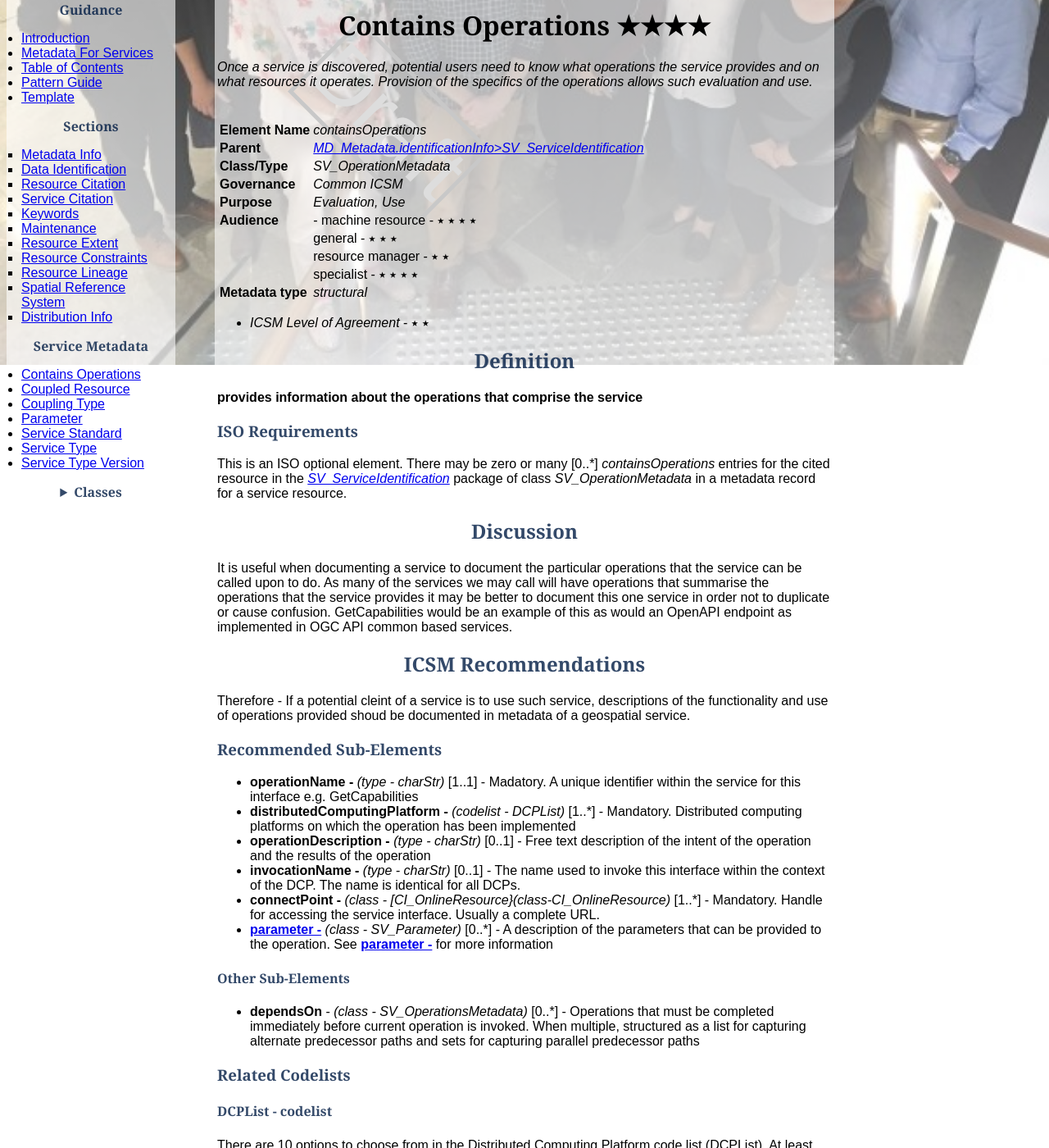
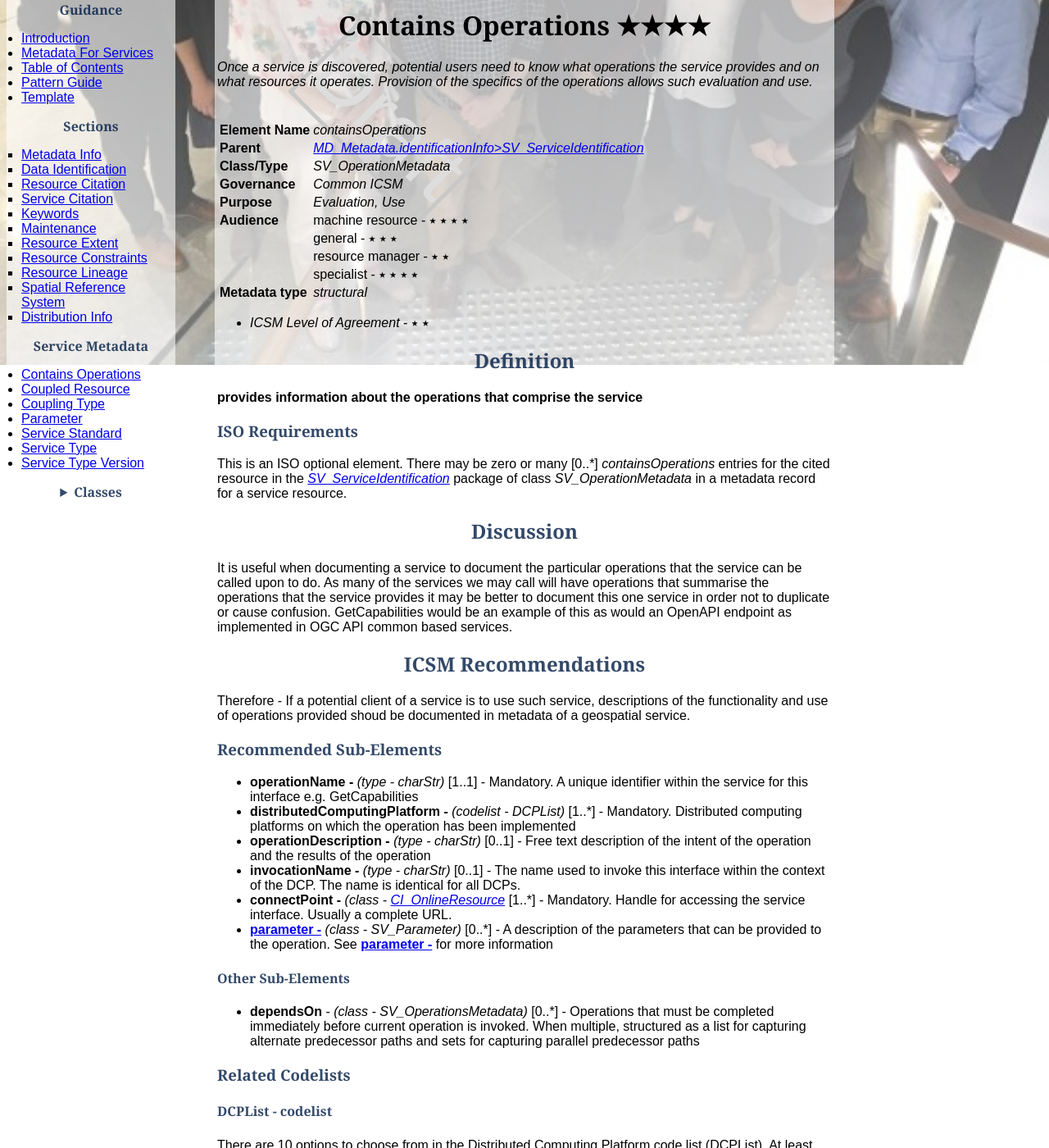
Before and after one commit to OpenWork-NZ/mdwg, a Jekyll site: the page built from docs/_defs/ContainsOperations.md, in a window 1280 px wide and 1400 px high, scrolled down 425 px. Shown: the whole window at 82% size. Built offline with Jekyll 4.4.1, drawn with Linux system fonts in a browser that asks for light colours; some of the changed text lies outside the part shown.

Commit message:
Fix typos for ContainsOperations

```diff
--- a/docs/_defs/ContainsOperations.md
+++ b/docs/_defs/ContainsOperations.md
@@ -16,7 +16,7 @@ title: Contains Operations
 | **Class/Type** | *SV_OperationMetadata* |
 | **Governance** |  *Common ICSM* |
 | **Purpose** | *Evaluation, Use* |
-| **Audience** |- machine resource - ⭑ ⭑ ⭑ ⭑ |
+| **Audience** | machine resource - ⭑ ⭑ ⭑ ⭑ |
 |  | general - ⭑ ⭑ ⭑|
 |  | resource manager - ⭑ ⭑ |
 |  | specialist - ⭑ ⭑ ⭑ ⭑ |
@@ -37,16 +37,16 @@ It is useful when documenting a service to document the particular operations th
 
 ## ICSM Recommendations
 
-Therefore - If a potential cleint of a service is to use such service, descriptions of the functionality and use of operations provided shoud be documented in metadata of a geospatial service.
+Therefore - If a potential client of a service is to use such service, descriptions of the functionality and use of operations provided shoud be documented in metadata of a geospatial service.
 
 ### Recommended Sub-Elements
 
 
-- **operationName -** *(type - charStr)* [1..1] - Madatory. A unique identifier within the service for this interface e.g. GetCapabilities
+- **operationName -** *(type - charStr)* [1..1] - Mandatory. A unique identifier within the service for this interface e.g. GetCapabilities
 - **distributedComputingPlatform -** *(codelist - DCPList)* [1..\*] - Mandatory. Distributed computing platforms on which the operation has been implemented
 - **operationDescription -** *(type - charStr)* [0..1] - Free text description of the intent of the operation and the results of the operation
 - **invocationName -** *(type - charStr)* [0..1] - The name used to invoke this interface within the context of the DCP. The name is identical for all DCPs.
-- **connectPoint -** *(class - [CI_OnlineResource}(class-CI_OnlineResource)* [1..\*] - Mandatory. Handle for accessing the service interface. Usually a complete URL.
+- **connectPoint -** *(class - [CI_OnlineResource](class-CI_OnlineResource)* [1..\*] - Mandatory. Handle for accessing the service interface. Usually a complete URL.
 - **[parameter -](./Parameter)** *(class - SV_Parameter)* [0..\*] - A description of the parameters that can be provided to the operation. See **[parameter -](./Parameter)** for more information
 
 #### Other Sub-Elements
@@ -80,7 +80,7 @@ There are 10 options to choose from in the Distributed Computing Platform code l
 {Issue discussion points and items which need resolution}
 
 
-#### Other discussion
+#### Other Discussion
 {from other sources of note - other standards and implementations. In Markdown Notes format. Such as:}
 
 > **{DCAT Notes}** -
```
Also changed, not shown: other parts of docs/_defs/ContainsOperations.md (+1 -1 lines).
